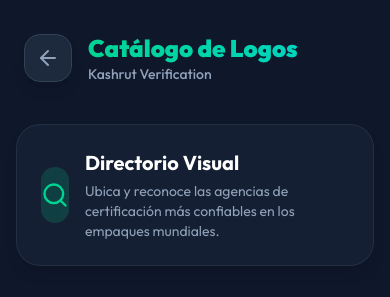
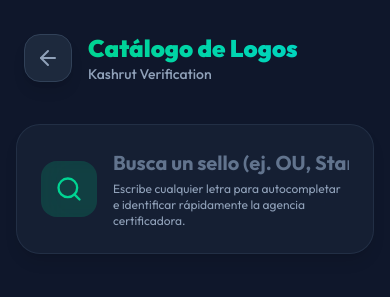
Before and after one commit to RG9303/kashrut-app, a Next.js app in the folder frontend/: page /logos in a window 390 px wide. Shown: the top 297 px of the page. Built offline with nearby package versions, Linux system fonts and the light colour scheme.

Commit message:
feat: add interactive autocomplete search filter to logos directory

```diff
--- a/frontend/src/app/logos/page.tsx
+++ b/frontend/src/app/logos/page.tsx
@@ -1,6 +1,6 @@
 'use client';
 
-import React from 'react';
+import React, { useState } from 'react';
 import Link from 'next/link';
 import { ArrowLeft, Globe, MapPin, Search } from 'lucide-react';
 
@@ -98,6 +98,12 @@ export default function LogosPage() {
     }
   ];
 
+  const [searchTerm, setSearchTerm] = useState('');
+
+  const filteredLogos = searchTerm
+    ? logos.filter(l => l.name.toLowerCase().includes(searchTerm.toLowerCase()) || l.description.toLowerCase().includes(searchTerm.toLowerCase()))
+    : [];
+
   return (
     <div className="min-h-screen bg-slate-900 text-slate-200 font-sans pb-20 selection:bg-emerald-500/30">
       <div className="max-w-5xl mx-auto p-4 lg:p-8">
@@ -118,19 +124,58 @@ export default function LogosPage() {
         </div>
 
         {/* Search Header Design */}
-        <div className="bg-slate-800/50 p-6 rounded-3xl shadow-lg border border-slate-700/50 backdrop-blur-xl mb-10">
+        <div className="bg-slate-800/50 p-6 rounded-3xl shadow-lg border border-slate-700/50 backdrop-blur-xl mb-10 relative focus-within:border-emerald-500/50 transition-colors">
            <div className="flex items-center gap-4">
-             <div className="w-14 h-14 rounded-2xl bg-emerald-500/20 text-emerald-400 flex items-center justify-center font-black">
+             <div className="w-14 h-14 rounded-2xl bg-emerald-500/20 text-emerald-400 flex items-center justify-center font-black flex-shrink-0">
                <Search className="w-7 h-7" />
              </div>
-             <div>
-               <h2 className="text-xl font-bold text-white mb-1">Directorio Visual</h2>
-               <p className="text-slate-400 text-sm">Ubica y reconoce las agencias de certificación más confiables en los empaques mundiales.</p>
+             <div className="flex-grow">
+               <input
+                 type="text"
+                 placeholder="Busca un sello (ej. OU, Star-K, etc.)"
+                 value={searchTerm}
+                 onChange={(e) => setSearchTerm(e.target.value)}
+                 className="w-full bg-transparent border-none text-white text-xl md:text-2xl font-bold placeholder-slate-500 focus:outline-none focus:ring-0 p-0"
+               />
+               <p className="text-slate-400 text-xs md:text-sm mt-1">Escribe cualquier letra para autocompletar e identificar rápidamente la agencia certificadora.</p>
              </div>
            </div>
         </div>
 
-        {/* Globales */}
+        {searchTerm ? (
+          <div className="mb-10 animate-in fade-in duration-300">
+            <h2 className="text-2xl font-bold text-emerald-400 mb-6 flex items-center gap-3">
+               Resultados de Búsqueda ({filteredLogos.length})
+            </h2>
+            {filteredLogos.length > 0 ? (
+              <div className="grid grid-cols-1 md:grid-cols-2 lg:grid-cols-3 gap-6">
+                {filteredLogos.map(logo => (
+                  <div key={logo.id} className="bg-slate-800/40 border border-emerald-500/40 rounded-3xl overflow-hidden hover:border-emerald-400 transition-all shadow-[0_4px_20px_rgba(16,185,129,0.15)] group">
+                    <div className={`h-32 w-full bg-gradient-to-br ${logo.color} flex items-center justify-center relative overflow-hidden group-hover:scale-105 transition-transform duration-700 ease-out`}>
+                       <div className="absolute inset-0 bg-[url('https://www.transparenttextures.com/patterns/cubes.png')] opacity-10"></div>
+                       <div className="relative z-10 drop-shadow-xl">{logo.symbol}</div>
+                    </div>
+                    <div className="p-6">
+                      <div className="flex justify-between items-start mb-2">
+                        <h3 className="font-bold text-lg text-white">{logo.name}</h3>
+                        <span className="text-[10px] bg-slate-900 border border-slate-700 px-2 py-1 rounded-md text-emerald-400 font-bold uppercase tracking-wider">{logo.category}</span>
+                      </div>
+                      <p className="text-sm text-slate-400 leading-relaxed">{logo.description}</p>
+                    </div>
+                  </div>
+                ))}
+              </div>
+            ) : (
+              <div className="text-center py-16 bg-slate-800/20 rounded-3xl border border-slate-700/50">
+                <Search className="w-12 h-12 text-slate-600 mx-auto mb-4" />
+                <h3 className="text-xl text-slate-300 font-bold">No se encontraron sellos</h3>
+                <p className="text-slate-500 mt-2">Intenta buscar con otro nombre o palabra clave.</p>
+              </div>
+            )}
+          </div>
+        ) : (
+          <>
+            {/* Globales */}
         <div className="mb-10">
           <h2 className="text-2xl font-bold text-white mb-6 flex items-center gap-3">
              <Globe className="text-blue-400 w-6 h-6" /> Sellos Globales
@@ -195,6 +240,8 @@ export default function LogosPage() {
             ))}
           </div>
         </div>
+        </>
+        )}
 
       </div>
     </div>
```
